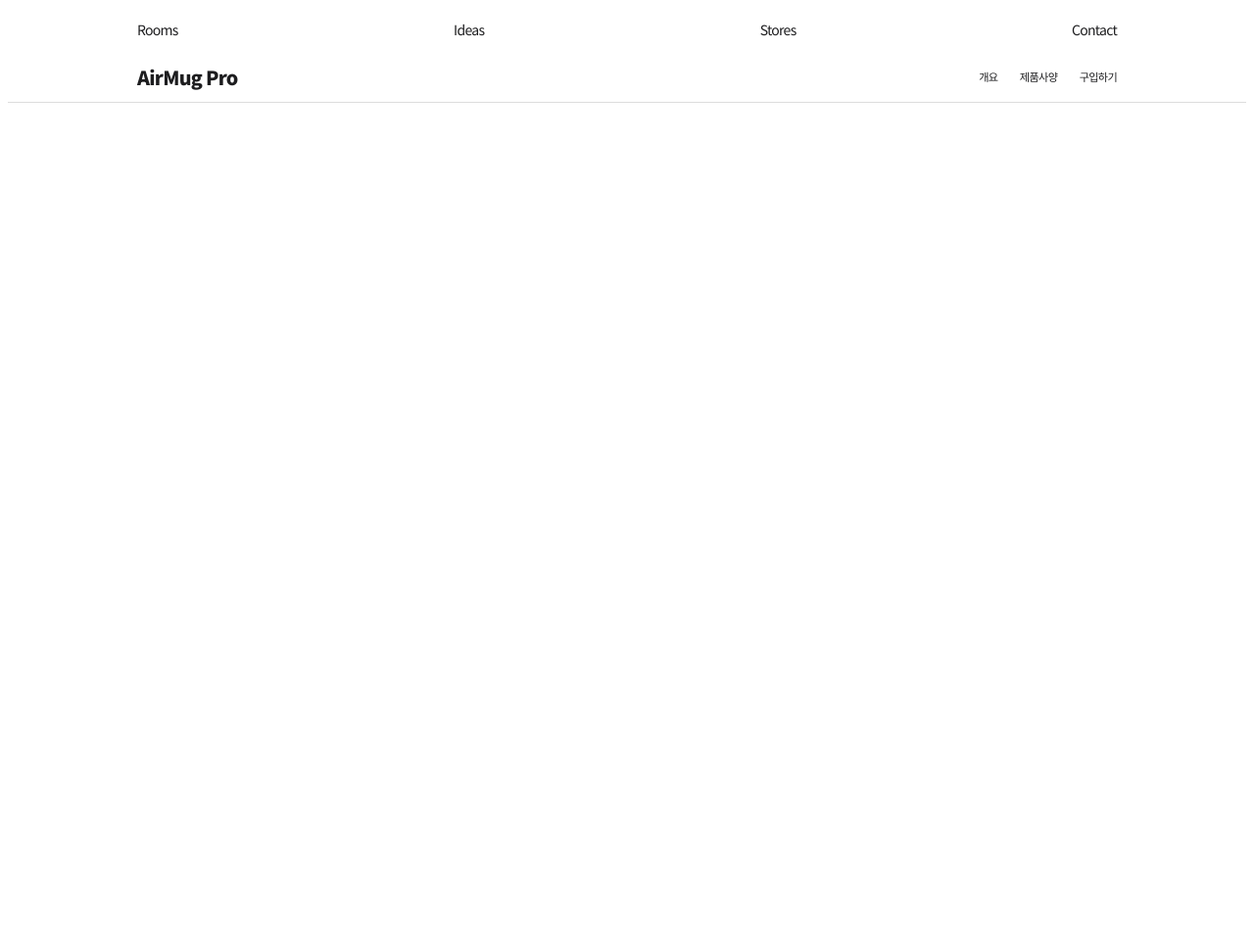
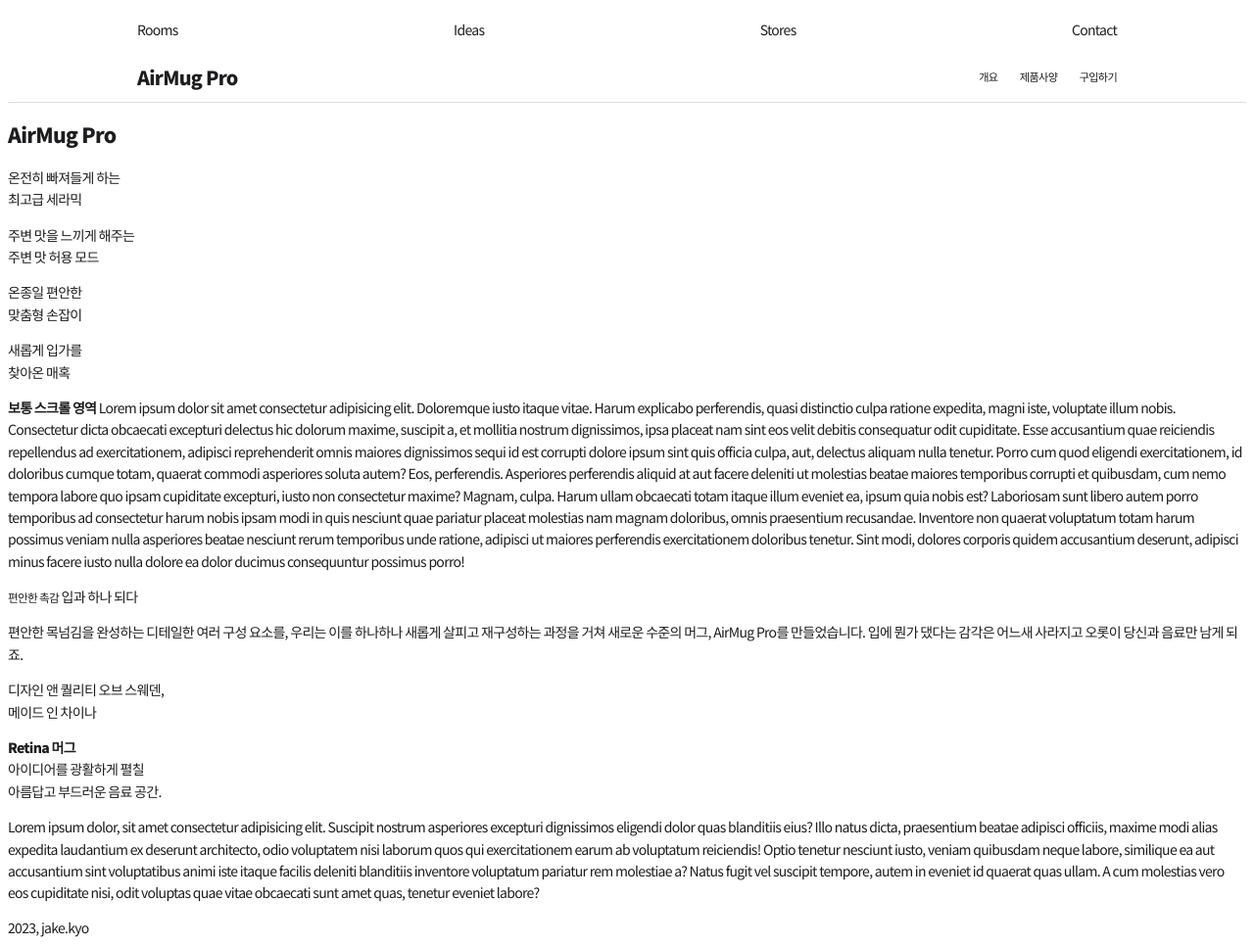
Before and after one commit to kyomin/interaction-website, a plain HTML site: page index.html in a window 1280 px wide. Shown: the whole page at 98% size. Before the commit the page ends 800 px from the top, so only its background shows below. Drawn offline with Linux system fonts and the light colour scheme.

Commit message:
웹페이지 골격 만들기 - 페이지 내용 HTML 작성

```diff
--- a/index.html
+++ b/index.html
@@ -30,6 +30,81 @@
 				<a href="#">구입하기</a>
 			</div>
 		</nav>
+		<section id="scroll-section-0" class="scroll-section">
+			<h1>AirMug Pro</h1>
+			<div class="sticky-elem main-message">
+				<p>온전히 빠져들게 하는<br>최고급 세라믹</p>
+			</div>
+			<div class="sticky-elem main-message">
+				<p>주변 맛을 느끼게 해주는<br>주변 맛 허용 모드</p>
+			</div>
+			<div class="sticky-elem main-message">
+				<p>온종일 편안한<br>맞춤형 손잡이</p>
+			</div>
+			<div class="sticky-elem main-message">
+				<p>새롭게 입가를<br>찾아온 매혹</p>
+			</div>
+		</section>
+		<section id="scroll-section-1" class="scroll-section">
+			<p>
+				<strong>보통 스크롤 영역</strong>
+				Lorem ipsum dolor sit amet consectetur adipisicing elit. Doloremque iusto itaque vitae. Harum explicabo
+				perferendis, quasi distinctio culpa ratione expedita, magni iste, voluptate illum nobis. Consectetur dicta
+				obcaecati excepturi delectus hic dolorum maxime, suscipit a, et mollitia nostrum dignissimos, ipsa placeat nam
+				sint eos velit debitis consequatur odit cupiditate. Esse accusantium quae reiciendis repellendus ad
+				exercitationem, adipisci reprehenderit omnis maiores dignissimos sequi id est corrupti dolore ipsum sint quis
+				officia culpa, aut, delectus aliquam nulla tenetur. Porro cum quod eligendi exercitationem, id doloribus cumque
+				totam, quaerat commodi asperiores soluta autem? Eos, perferendis. Asperiores perferendis aliquid at aut facere
+				deleniti ut molestias beatae maiores temporibus corrupti et quibusdam, cum nemo tempora labore quo ipsam
+				cupiditate excepturi, iusto non consectetur maxime? Magnam, culpa. Harum ullam obcaecati totam itaque illum
+				eveniet ea, ipsum quia nobis est? Laboriosam sunt libero autem porro temporibus ad consectetur harum nobis ipsam
+				modi in quis nesciunt quae pariatur placeat molestias nam magnam doloribus, omnis praesentium recusandae.
+				Inventore non quaerat voluptatum totam harum possimus veniam nulla asperiores beatae nesciunt rerum temporibus
+				unde ratione, adipisci ut maiores perferendis exercitationem doloribus tenetur. Sint modi, dolores corporis
+				quidem accusantium deserunt, adipisci minus facere iusto nulla dolore ea dolor ducimus consequuntur possimus
+				porro!
+			</p>
+		</section>
+		<section id="scroll-section-2" class="scroll-section">
+			<div class="sticky-elem main-message">
+				<p>
+					<small>편안한 촉감</small>
+					입과 하나 되다
+				</p>
+			</div>
+			<div class="sticky-elem desc-message">
+				<p>
+					편안한 목넘김을 완성하는 디테일한 여러 구성 요소를, 우리는 이를 하나하나 새롭게 살피고 재구성하는 과정을 거쳐 새로운 수준의 머그, AirMug Pro를 만들었습니다. 입에 뭔가 댔다는 감각은
+					어느새 사라지고 오롯이 당신과 음료만 남게 되죠.
+				</p>
+				<div class="pin"></div>
+			</div>
+			<div class="sticky-elem desc-message">
+				<p>
+					디자인 앤 퀄리티 오브 스웨덴,<br>메이드 인 차이나
+				</p>
+				<div class="pin"></div>
+			</div>
+		</section>
+		<section id="scroll-section-3" class="scroll-section">
+			<p class="mid-message">
+				<strong>Retina 머그</strong><br>
+				아이디어를 광활하게 펼칠<br>
+				아름답고 부드러운 음료 공간.
+			</p>
+			<p class="canvas-caption">
+				Lorem ipsum dolor, sit amet consectetur adipisicing elit. Suscipit nostrum asperiores excepturi dignissimos
+				eligendi dolor quas blanditiis eius? Illo natus dicta, praesentium beatae adipisci officiis, maxime modi alias
+				expedita laudantium ex deserunt architecto, odio voluptatem nisi laborum quos qui exercitationem earum ab
+				voluptatum reiciendis! Optio tenetur nesciunt iusto, veniam quibusdam neque labore, similique ea aut accusantium
+				sint voluptatibus animi iste itaque facilis deleniti blanditiis inventore voluptatum pariatur rem molestiae a?
+				Natus fugit vel suscipit tempore, autem in eveniet id quaerat quas ullam. A cum molestias vero eos cupiditate
+				nisi, odit voluptas quae vitae obcaecati sunt amet quas, tenetur eveniet labore?
+			</p>
+		</section>
+		<footer class="footer">
+			2023, jake.kyo
+		</footer>
 	</div>
 </body>
 
```
